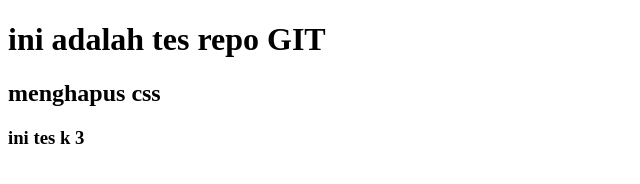
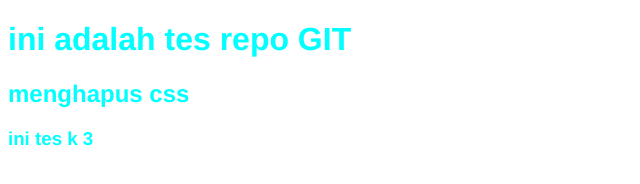
Before and after one commit to hanifaziz313/repo-git, a plain HTML site: page index.html in a window 1280 px wide. Shown: the whole page, without its empty margins (0-640 px from the left). Drawn offline with Linux system fonts and the light colour scheme.

Commit message:
menambahkan css

```diff
--- a/index.html
+++ b/index.html
@@ -4,7 +4,7 @@
     <meta charset="UTF-8" />
     <meta name="viewport" content="width=device-width, initial-scale=1.0" />
     <title>test repo git</title>
-    <link rel="stylesheet" href="style.css" />
+    <link rel="stylesheet" href="ini.css" />
   </head>
   <body>
     <h1>ini adalah tes repo GIT</h1>
--- /dev/null
+++ b/ini.css
@@ -0,0 +1,4 @@
+body {
+  font-family: "Franklin Gothic Medium", "Arial Narrow", Arial, sans-serif;
+  color: aqua;
+}
```
